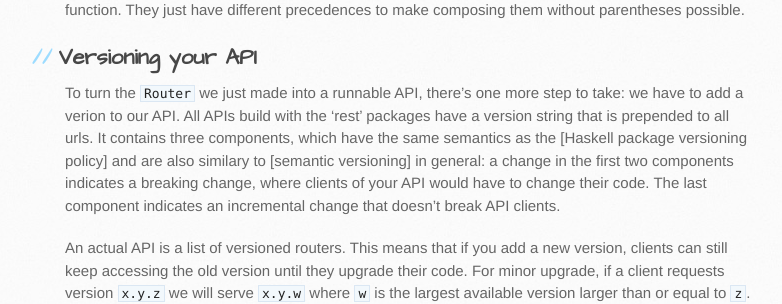
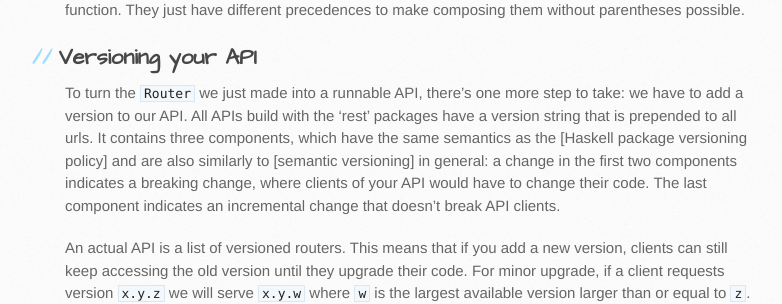
Before and after one commit to silkapp/rest, a Jekyll site: the page built from tutorial.md, in a window 1280 px wide and 1400 px high, scrolled down 4926 px. Shown: the part 176-480 px from the top of the window, without its empty margins (105-887 px from the left). Built offline with Jekyll 4.4.1, drawn with Linux system fonts in a browser that asks for light colours; Markdown is read by kramdown in place of the engine named in the settings; some of the changed text lies outside the part shown.

Commit message:
Fix some spelling mistakes.

```diff
--- a/tutorial.md
+++ b/tutorial.md
@@ -242,11 +242,11 @@ function. They just have different precedences to make composing them without pa
 ## Versioning your API
 
 To turn the `Router` we just made into a runnable API, there's one more step to take: we have to add
-a verion to our API. All APIs build with the 'rest' packages have a version string that is prepended
-to all urls. It contains three components, which have the same semantics as the [Haskell package
-versioning policy] and are also similary to [semantic versioning] in general: a change in the first two
-components indicates a breaking change, where clients of your API would have to change their code.
-The last component indicates an incremental change that doesn't break API clients.
+a version to our API. All APIs build with the 'rest' packages have a version string that is
+prepended to all urls. It contains three components, which have the same semantics as the [Haskell
+package versioning policy] and are also similarly to [semantic versioning] in general: a change in
+the first two components indicates a breaking change, where clients of your API would have to change
+their code.  The last component indicates an incremental change that doesn't break API clients.
 
 An actual API is a list of versioned routers. This means that if you add a new version, clients can
 still keep accessing the old version until they upgrade their code. For minor upgrade, if a client
```
Also changed, not shown: other parts of tutorial.md (+3 -3 lines).
